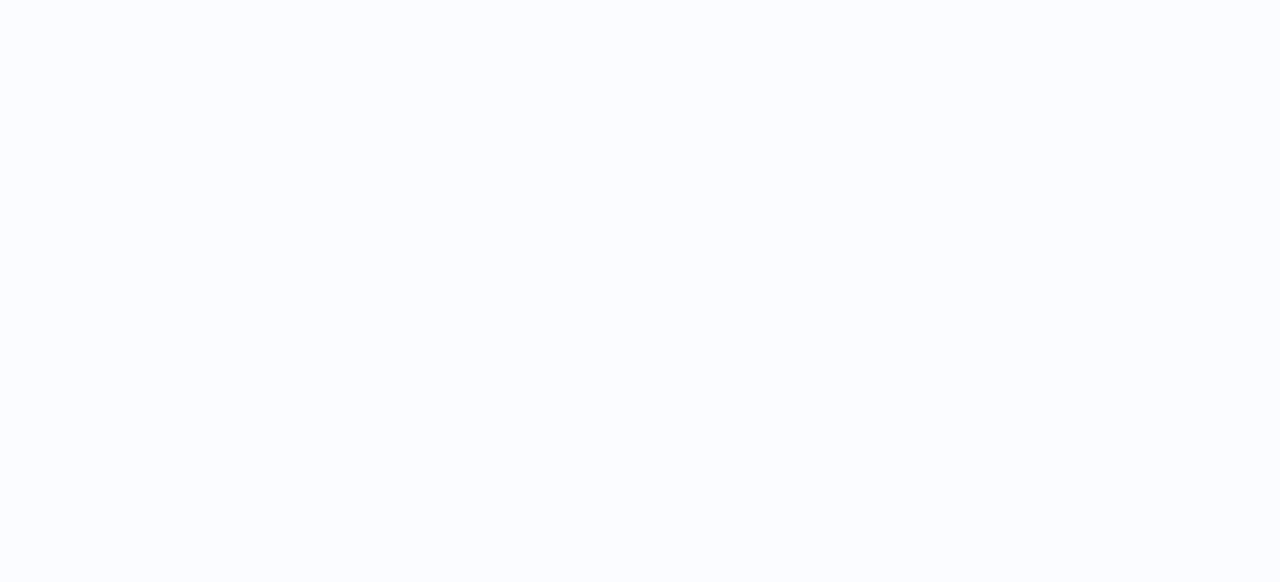
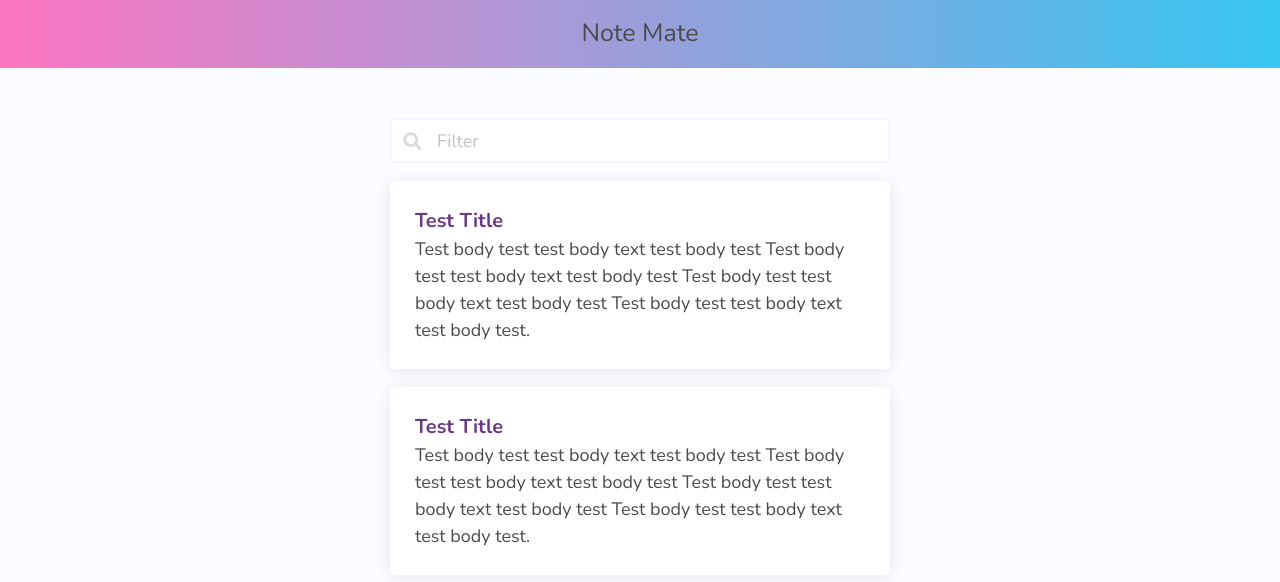
Before and after one commit to mohaimenkhalid/Notes-App-Angular, an Angular app: page / in a window 1280 px wide. Shown: the top 582 px of the page. Built offline with nearby package versions, Linux system fonts and the light colour scheme.

Commit message:
Tempating, design card & add transition

```diff
--- a/src/app/app-routing.module.ts
+++ b/src/app/app-routing.module.ts
@@ -1,8 +1,12 @@
 import { NgModule } from '@angular/core';
 import { RouterModule, Routes } from '@angular/router';
+import {NotesListComponent} from './pages/notes-list/notes-list.component';
+import {MainLayoutComponent} from './pages/main-layout/main-layout.component';
 
 const routes: Routes = [
-
+  { path: '', component: MainLayoutComponent, children: [
+      { path: '', component: NotesListComponent }
+    ]}
 ];
 
 @NgModule({
--- a/src/app/app.module.ts
+++ b/src/app/app.module.ts
@@ -4,11 +4,15 @@ import { BrowserModule } from '@angular/platform-browser';
 import { AppRoutingModule } from './app-routing.module';
 import { AppComponent } from './app.component';
 import { NotesListComponent } from './pages/notes-list/notes-list.component';
+import { MainLayoutComponent } from './pages/main-layout/main-layout.component';
+import { NoteCardComponent } from './note-card/note-card.component';
 
 @NgModule({
   declarations: [
     AppComponent,
-    NotesListComponent
+    NotesListComponent,
+    MainLayoutComponent,
+    NoteCardComponent
   ],
   imports: [
     BrowserModule,
--- /dev/null
+++ b/src/app/note-card/note-card.component.html
@@ -0,0 +1,11 @@
+<div #container class="note-card-container">
+    <div class="note-card-content">
+      <h1 class="note-card-title">Test Title</h1>
+      <div class="note-card-body">Test body test test body text test body test Test body test test body text test body test Test body test test body text test body test Test body test test body text test body test.</div>
+
+      <div class="x-button">
+        <i class="fas fa-times"></i>
+      </div>
+    </div>
+
+</div>
--- /dev/null
+++ b/src/app/note-card/note-card.component.scss
@@ -0,0 +1,58 @@
+@import "../../main-styles";
+
+.note-card-container {
+  background: white;
+  border-radius: 5px;
+
+  box-shadow: 0px 2px 15px 2px rgba(black, 0.068);
+  transition: box-shadow 0.2s ease-out;
+
+  &:hover {
+    box-shadow: 0px 0px 0px 4px rgba(black, 0.068);
+    cursor: pointer;
+
+      .x-button {
+        transform: scale(1) !important;
+        opacity: 1 !important;
+        transition-delay: .35s;
+      }
+  }
+
+  .note-card-content {
+    padding: 25px;
+    margin-top: 1rem;
+    position: relative;
+
+    .note-card-title {
+      font-size: 20px;
+      font-weight: bold;
+      color: $purple;
+    }
+
+    .x-button {
+      position: absolute;
+      top: 12px;
+      right: 12px;
+      height: 34px;
+      width: 34px;
+      background: rgba(239, 210, 210, 0.7);
+      border-radius: 4px;
+      text-align: center;
+      display: flex;
+      flex-direction: column;
+      align-items: center;
+      justify-content: center;
+      color: red;
+      transition: opacity 0.2s ease-out, transform 0.2s ease-out;
+      opacity: 0;
+      transform: scale(0.35);
+      &:hover {
+        background: rgba(239, 210, 210, 0.87);
+      }
+
+      &:active {
+        background: rgb(239, 210, 210);
+      }
+    }
+  }
+}
--- /dev/null
+++ b/src/app/note-card/note-card.component.ts
@@ -0,0 +1,15 @@
+import { Component, OnInit } from '@angular/core';
+
+@Component({
+  selector: 'app-note-card',
+  templateUrl: './note-card.component.html',
+  styleUrls: ['./note-card.component.scss']
+})
+export class NoteCardComponent implements OnInit {
+
+  constructor() { }
+
+  ngOnInit(): void {
+  }
+
+}
--- /dev/null
+++ b/src/app/pages/main-layout/main-layout.component.html
@@ -0,0 +1,10 @@
+<div class="layout-box">
+  <div class="top-bar">
+      <h1>Note Mate</h1>
+  </div>
+
+  <div class="page-content">
+    <router-outlet></router-outlet>
+  </div>
+  <!-- /.page-content -->
+</div>
--- /dev/null
+++ b/src/app/pages/main-layout/main-layout.component.scss
@@ -0,0 +1,30 @@
+@import "../../../main-styles";
+
+.layout-box {
+  display: flex;
+  flex-direction: column;
+  height: 100%;
+  overflow: hidden;
+
+  .page-content {
+    flex-grow: 1;
+    overflow-y: scroll;
+  }
+}
+
+.top-bar {
+  width: 100%;
+  height: 68px;
+  background: linear-gradient(to right, $pink, $blue);
+
+  display: flex;
+  flex-shrink: 0;
+
+  justify-content: center;
+  align-items: center;
+
+  h1 {
+    font-size: 25px;
+  }
+
+}
--- /dev/null
+++ b/src/app/pages/main-layout/main-layout.component.ts
@@ -0,0 +1,15 @@
+import { Component, OnInit } from '@angular/core';
+
+@Component({
+  selector: 'app-main-layout',
+  templateUrl: './main-layout.component.html',
+  styleUrls: ['./main-layout.component.scss']
+})
+export class MainLayoutComponent implements OnInit {
+
+  constructor() { }
+
+  ngOnInit(): void {
+  }
+
+}
--- a/src/app/pages/notes-list/notes-list.component.html
+++ b/src/app/pages/notes-list/notes-list.component.html
@@ -1 +1,21 @@
-<p>notes-list works!</p>
+<div class="main-container">
+
+  <div class="search-bar-container">
+    <div class="field">
+      <p class="control has-icons-left">
+        <input class="input" type="text" placeholder="Filter">
+        <span class="icon is-small is-left">
+      <i class="fas fa-search"></i>
+    </span>
+      </p>
+    </div>
+  </div>
+  <!-- /.search-bar-container -->
+
+  <div class="note-list">
+    <app-note-card></app-note-card>
+    <app-note-card></app-note-card>
+  </div>
+  <!-- /.note-list -->
+</div>
+<!-- /.main-container -->
--- a/src/app/pages/notes-list/notes-list.component.scss
+++ b/src/app/pages/notes-list/notes-list.component.scss
@@ -0,0 +1,10 @@
+
+
+.main-container {
+  display: flex;
+  flex-direction: column;
+
+  max-width: 500px;
+  margin: auto;
+  padding-top: 50px;
+}
--- a/src/index.html
+++ b/src/index.html
@@ -6,6 +6,7 @@
   <base href="/">
   <meta name="viewport" content="width=device-width, initial-scale=1">
   <link rel="icon" type="image/x-icon" href="favicon.ico">
+  <link rel="stylesheet" href="https://cdnjs.cloudflare.com/ajax/libs/font-awesome/5.15.2/css/all.min.css" integrity="sha512-HK5fgLBL+xu6dm/Ii3z4xhlSUyZgTT9tuc/hSrtw6uzJOvgRr2a9jyxxT1ely+B+xFAmJKVSTbpM/CuL7qxO8w==" crossorigin="anonymous" />
 </head>
 <body>
   <app-root></app-root>
--- a/src/main-styles.scss
+++ b/src/main-styles.scss
@@ -4,7 +4,7 @@
 @import url('https://fonts.googleapis.com/css?family=Nunito:400,700');
 
 // Set your brand colors
-$purple: #8A4D76;
+$purple: #6a3b85;
 $pink: #fe76c2;
 $blue: #37c7f2;
 
```
